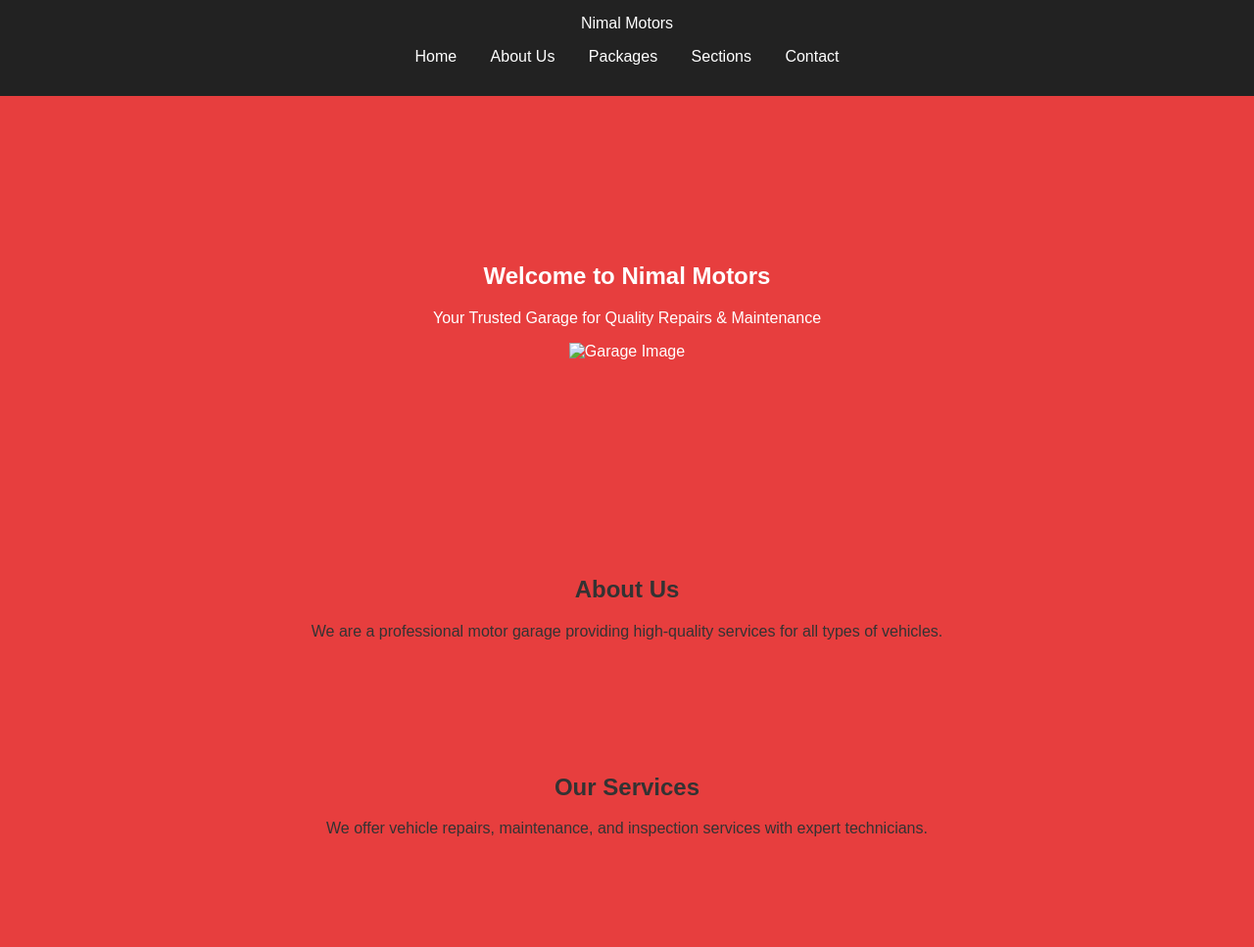
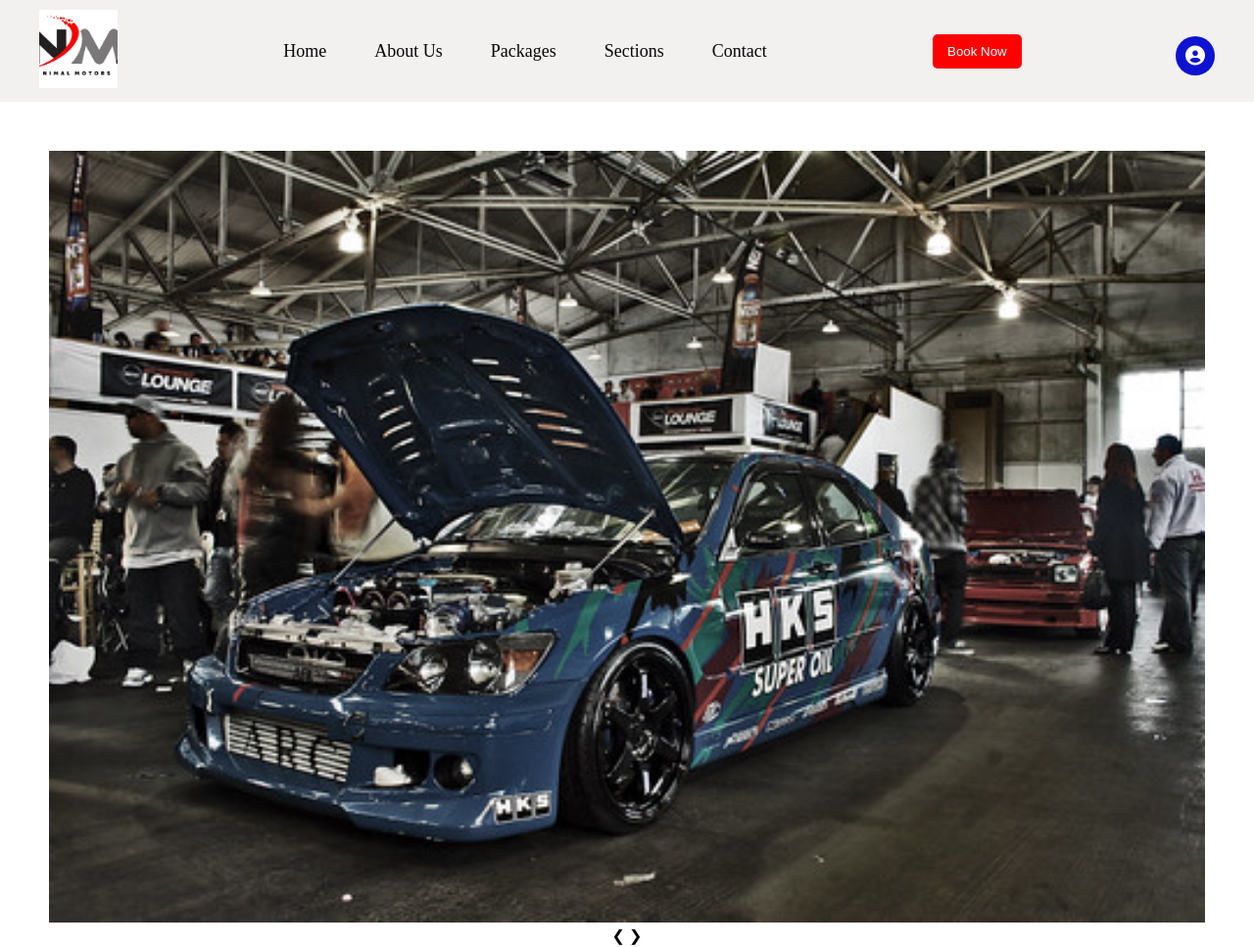
Before and after one commit to VihangiAma/Motor-Workshop-Mangement-System---Prototype-, a plain HTML site: page index.html in a window 1280 px wide. Shown: the top 967 px of the page at 98% size. Drawn offline with Linux system fonts and the light colour scheme.

Commit message:
Update home page

```diff
--- a/index.css
+++ b/index.css
@@ -1,36 +1,113 @@
-/* General Styles */
-body {
-    font-family: Arial, sans-serif;
+* {
     margin: 0;
     padding: 0;
-    background-color: #e73e3e;
-    color: #333;
+    box-sizing: border-box;
 }
 
-/* Header */
 header {
-    background: #222;
-    color: white;
-    padding: 15px;
-    text-align: center;
+    width: 100%;
+    background: #f3f0f0;
+    color: rgb(8, 7, 7);
+    padding: 10px 20px;
 }
 
-nav ul {
-    list-style: none;
-    padding: 0;
+.header-container {
+    display: flex;
+    align-items: center;
+    justify-content: space-between;
+    max-width: 1200px;
+    margin: auto;
 }
 
-nav ul li {
-    display: inline;
-    margin: 0 15px;
+/* Logo */
+.logo img {
+    width: 80px;
+    height: auto;
+}
+
+/* Navigation Bar */
+nav ul {
+    display: flex;
+    list-style: none;
+    gap: 25px;
 }
 
 nav ul li a {
-    color: white;
     text-decoration: none;
+    color: rgb(9, 8, 8);
+    font-size: 18px;
+    padding: 8px 12px;
 }
 
-/* Sections */
+nav ul li a:hover {
+    background: #ff0000;
+    border-radius: 5px;
+}
+
+/* Right Section */
+.right-section {
+    display: flex;
+    flex-direction: column;
+    align-items: center;
+}
+
+/* Book Now Button */
+.book-now {
+    background: #ff0000;
+    border: none;
+    padding: 10px 15px;
+    color: white;
+    cursor: pointer;
+    border-radius: 5px;
+}
+
+.book-now:hover {
+    background: #e66a00;
+}
+
+/* User Account */
+.user-account {
+    display: flex;
+    flex-direction: column;
+    align-items: center;
+    margin-top: 10px;
+}
+
+.user-account img {
+    width: 40px;
+    height: 40px;
+    border-radius: 50%;
+    background: white;
+    padding: 5px;
+}
+
+.user-account p {
+    color: white;
+    font-size: 14px;
+    margin-top: 5px;
+}
+.user-account i {
+    font-size: 20px;
+    color: white;
+    background: #0d13d1;
+    padding: 10px;
+    border-radius: 50%;
+}
+.slideshow-container {
+    width: 100%;
+    max-width: 1200px; /* Adjust max-width as needed */
+    margin: auto;
+    position: relative;
+    overflow: hidden;
+}
+
+.slide img {
+    width: 100%; /* Adjust width */
+    height: auto; /* Adjust height if needed */
+    object-fit: cover; /* Ensures image covers the area */
+}
+
+
 section {
     padding: 50px;
     text-align: center;
--- a/index.html
+++ b/index.html
@@ -5,22 +5,58 @@
     <meta name="viewport" content="width=device-width, initial-scale=1.0">
     <title>Nimal Motors - Garage Management</title>
     <link rel="stylesheet" href="index.css">
+    <link rel="stylesheet" href="https://cdnjs.cloudflare.com/ajax/libs/font-awesome/6.5.1/css/all.min.css">
 </head>
 <body>
 
-    <!-- Header Section -->
-    <header>
-        <div class="logo">Nimal Motors</div>
+
+   <!-- Header Section -->
+   <header>
+    <div class="header-container">
+        <!-- Logo -->
+        <div class="logo">
+            <img src="logo.jpg" alt="Garage Logo">
+        </div>
+
+        <!-- Navigation Bar -->
         <nav>
             <ul>
-                <li><a href="#home">Home</a></li>
-                <li><a href="#about">About Us</a></li>
-                <li><a href="#packages">Packages</a></li>
-                <li><a href="#sections">Sections</a></li>
-                <li><a href="#contact">Contact</a></li>
+                <li><a href="#">Home</a></li>
+                <li><a href="#">About Us</a></li>
+                <li><a href="#">Packages</a></li>
+                <li><a href="#">Sections</a></li>
+                <li><a href="#">Contact</a></li>
             </ul>
         </nav>
-    </header>
+
+        <!-- Right Section (Book Now & User Account) -->
+        <div class="right-section">
+            <button class="book-now">Book Now</button>
+
+        </div>
+<div class="user-account">
+                <i class="fa-solid fa-circle-user"></i>
+
+            </div>
+
+    </div>
+</header>
+<section class="slideshow">
+    <div class="slideshow-container">
+        <div class="slide fade">
+            <img src="garage1.jpg" alt="Garage Image 1">
+        </div>
+        <div class="slide fade">
+            <img src="garage2.jpg" alt="Garage Image 2">
+        </div>
+        <div class="slide fade">
+            <img src="garage3.jpg" alt="Garage Image 3">
+        </div>
+        <a class="prev" onclick="plusSlides(-1)">&#10094;</a>
+        <a class="next" onclick="plusSlides(1)">&#10095;</a>
+    </div>
+</section>
+
 
     <!-- Home Section (Animations/Images) -->
     <section id="home">
--- a/index.js
+++ b/index.js
@@ -6,3 +6,21 @@
         document.getElementById(sectionId).scrollIntoView({ behavior: 'smooth' });
     });
 });
+let slideIndex = 0;
+        showSlides();
+
+        function showSlides() {
+            let slides = document.getElementsByClassName("slide");
+            for (let i = 0; i < slides.length; i++) {
+                slides[i].style.display = "none";
+            }
+            slideIndex++;
+            if (slideIndex > slides.length) {slideIndex = 1}
+            slides[slideIndex - 1].style.display = "block";
+            setTimeout(showSlides, 3000); // Change image every 3 seconds
+        }
+
+        function plusSlides(n) {
+            slideIndex += n - 1;
+            showSlides();
+        }
```
Also changed, not shown: garage1.jpg (added), garage2.jpg (added), garage3.jpg (added), logo.jpg (added).
